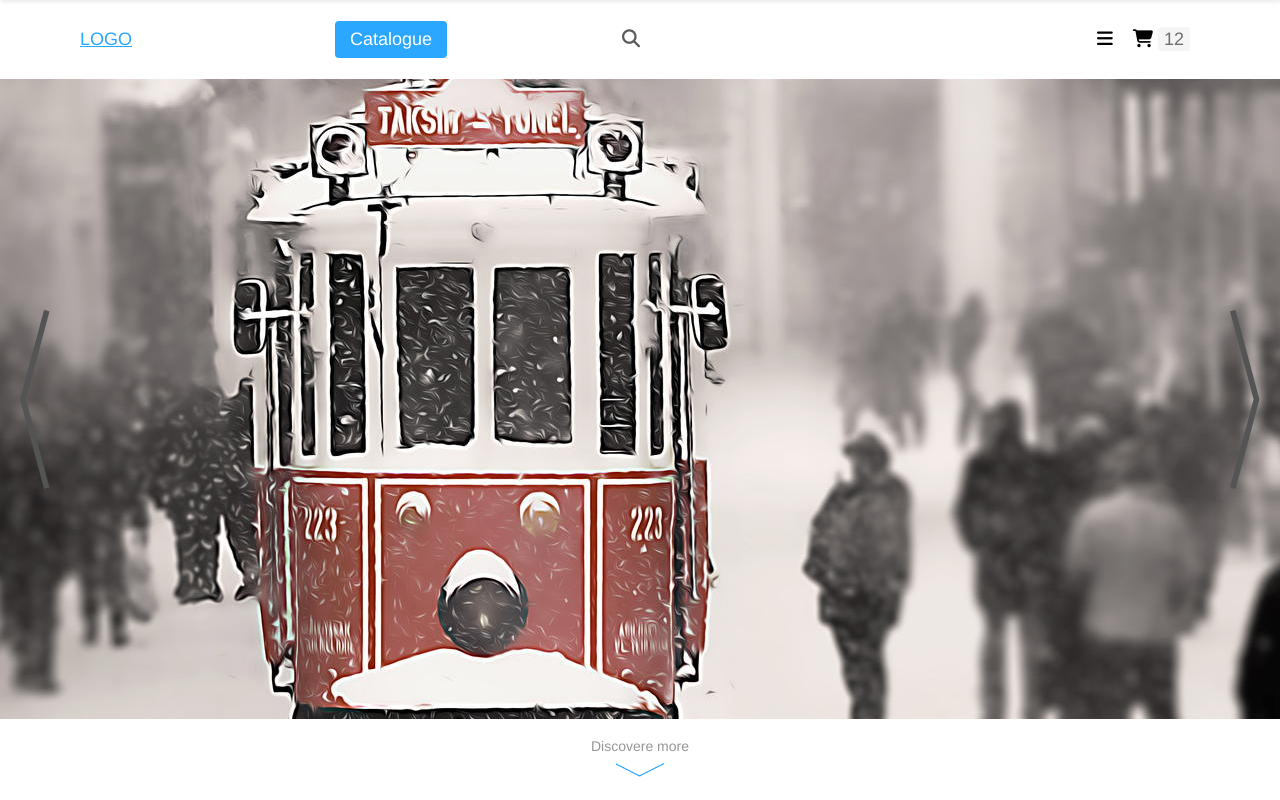
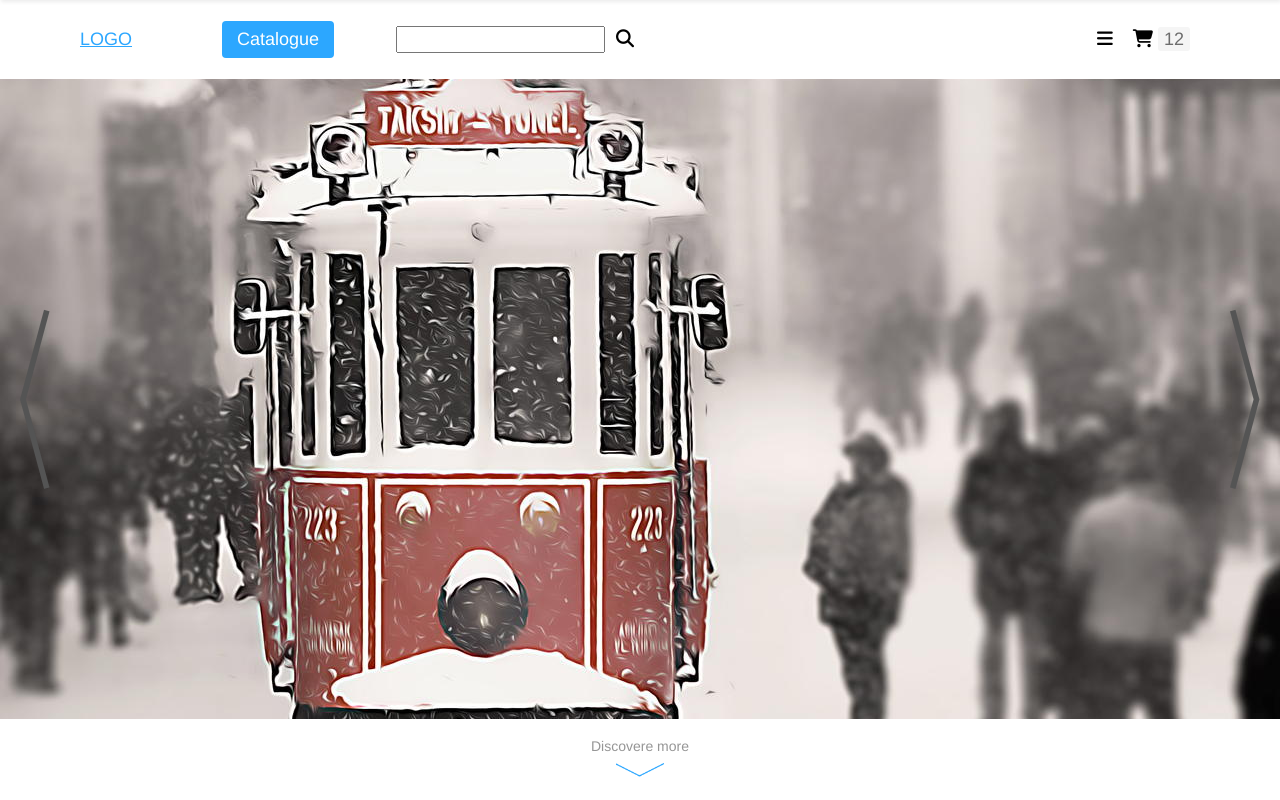
Before and after one commit to StoreInBox/BaseDesign, a website: page src/html/index.html in a window 1280 px wide. Shown: the top 800 px of the page. Drawn offline with nearby package versions, Linux system fonts and the light colour scheme; files that its build step writes are made by us from their sources; files whose address does not match are found by name.

Commit message:
Search field in header.

```diff
--- a/src/html/index.html
+++ b/src/html/index.html
@@ -19,7 +19,6 @@
 @@include('partials/catalogue-block.html')
 @@include('partials/pages-menu.html')
 @@include('partials/cart-preview.html')
-@@include('partials/search-area.html')
 
 @@include('partials/header.html')
 @@include('partials/baners.html')
--- a/src/html/partials/header-inside.html
+++ b/src/html/partials/header-inside.html
@@ -4,9 +4,12 @@
     </nav>
     <a class="catalogue" front-role="catalogue-block-trigger">Catalogue</a>
     <div class="search">
-        <span class="search__trigger" front-role="search-trigger">
-            <i class="fa fa-search"></i>
-        </span>
+        <form action="">
+            <input type="search">
+            <button type="submit" class="search__trigger" front-role="search-trigger">
+                <i class="fa fa-search"></i>
+            </button>
+        </form>
     </div>
 </div>
 <nav class="top-menu">
```
Also changed, not shown: src/html/catalogue.html (+0 -1 lines), src/html/checkout.html (+0 -1 lines), src/html/single-product.html (+0 -1 lines).
